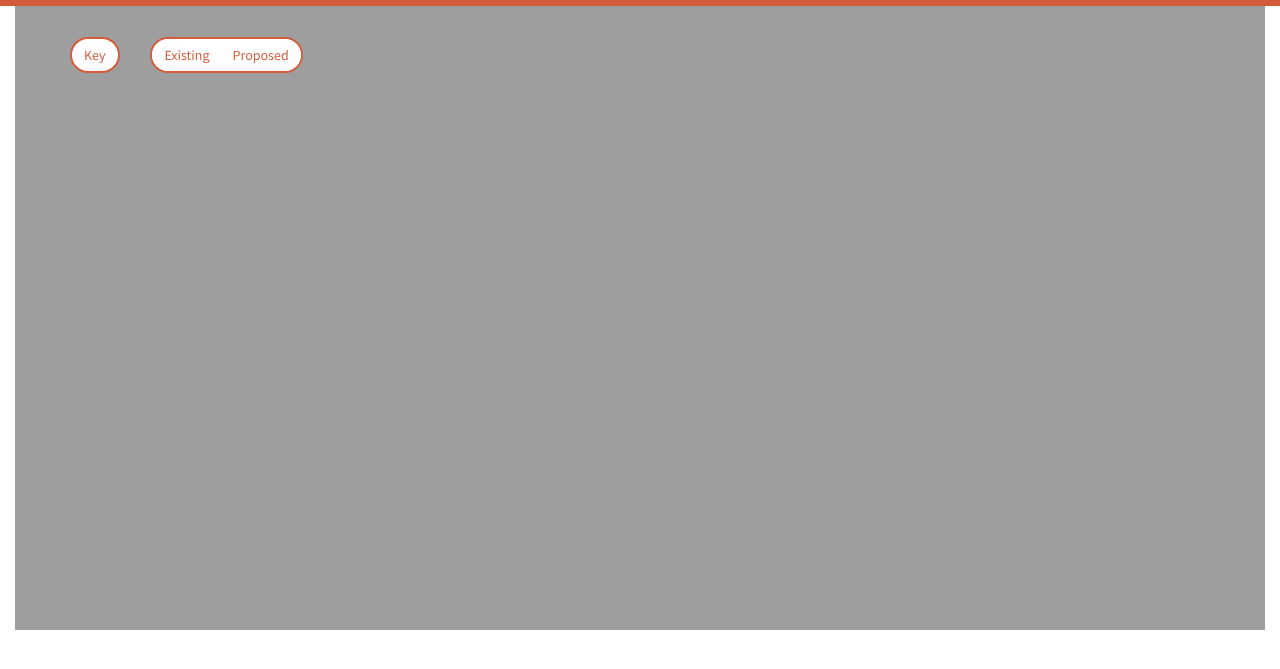
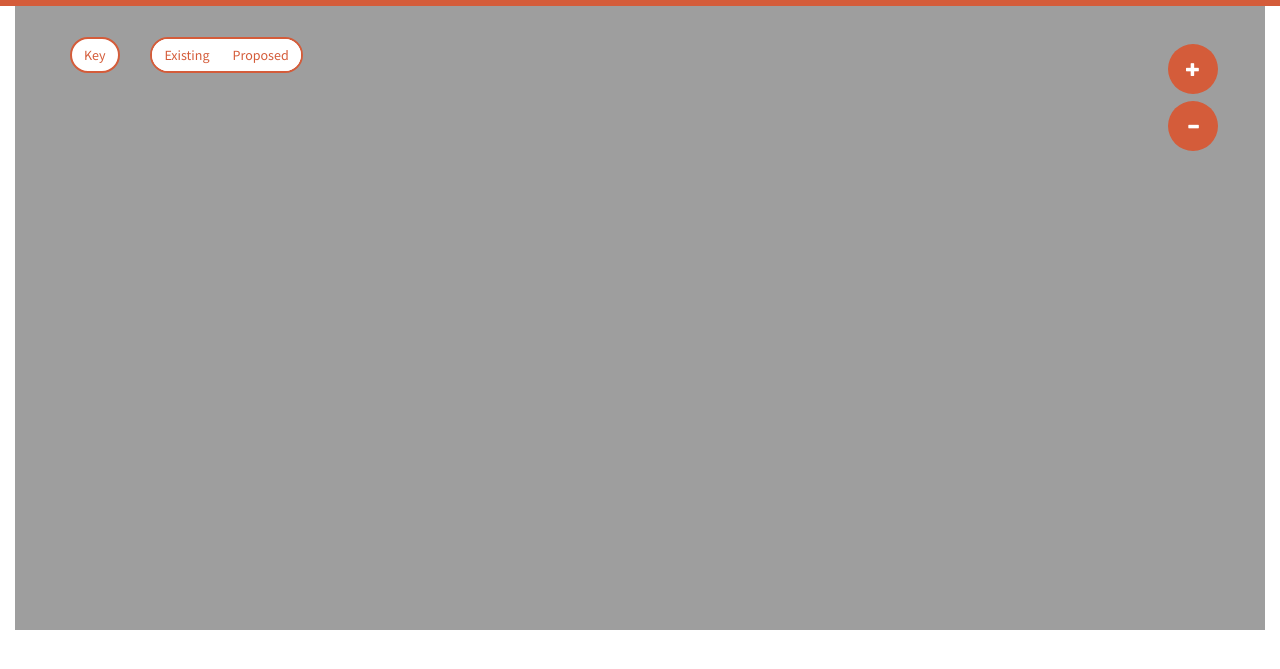
Before and after one commit to biocas/interactive-map, a plain HTML site: page index.html in a window 1280 px wide. Shown: the part 75-744 px from the top of the page. Drawn offline with nearby package versions, Linux system fonts and the light colour scheme.

Commit message:
add zoom in/out buttons

```diff
--- a/index.html
+++ b/index.html
@@ -10,9 +10,7 @@
     <script src="https://ajax.googleapis.com/ajax/libs/jquery/3.4.1/jquery.min.js"></script>
     <script src="https://maxcdn.bootstrapcdn.com/bootstrap/3.4.0/js/bootstrap.min.js"></script>
   </head>
-
   <body>
-
       <div class="container-fluid">
            <!-- Header -->
           <header class="row navbar-fixed-top navbar">
@@ -34,6 +32,11 @@
                 <button type="button" id="mode" class="btn btn-primary">Proposed</button>
             </div>
           </div>
+          <!-- Zoom Buttons -->
+          <div class="row zoom">
+                    <button type="button" class="btn"><span class="glyphicon glyphicon-plus"></span></button>
+                    <button type="button" class="btn"><span class="glyphicon glyphicon-minus"></span></button>
+              </div>
            <!-- Map Key lightbox -->
           <div id="key-menu" class="collapse row key-div card card-body">
             <div class="map-key" >
@@ -45,6 +48,8 @@
                 <li class="nav"> <img alt="green" class="key-img" src="img/caravan.png">CARAVAN PARKS</li>
                 </ul>
               </div>
+
+
           </div>
       </div>
     <script src="main.js" defer="defer"></script>
--- a/styles.css
+++ b/styles.css
@@ -111,3 +111,23 @@ canvas {
 .key-img {
     padding-right: 0.5em;
 }
+
+/* Zoom buttons */
+.zoom {
+    right: 5em;
+    position: absolute;
+    z-index: 2;
+    top: 8em;
+}
+
+.zoom button {
+    display: block;
+    margin: 0.5em;
+    color: white;
+    background-color: #D45C3A;
+    padding: 0;
+    width: 50px;
+    height: 50px;
+    line-height: 50px;
+    border-radius: 50px;
+}
```
